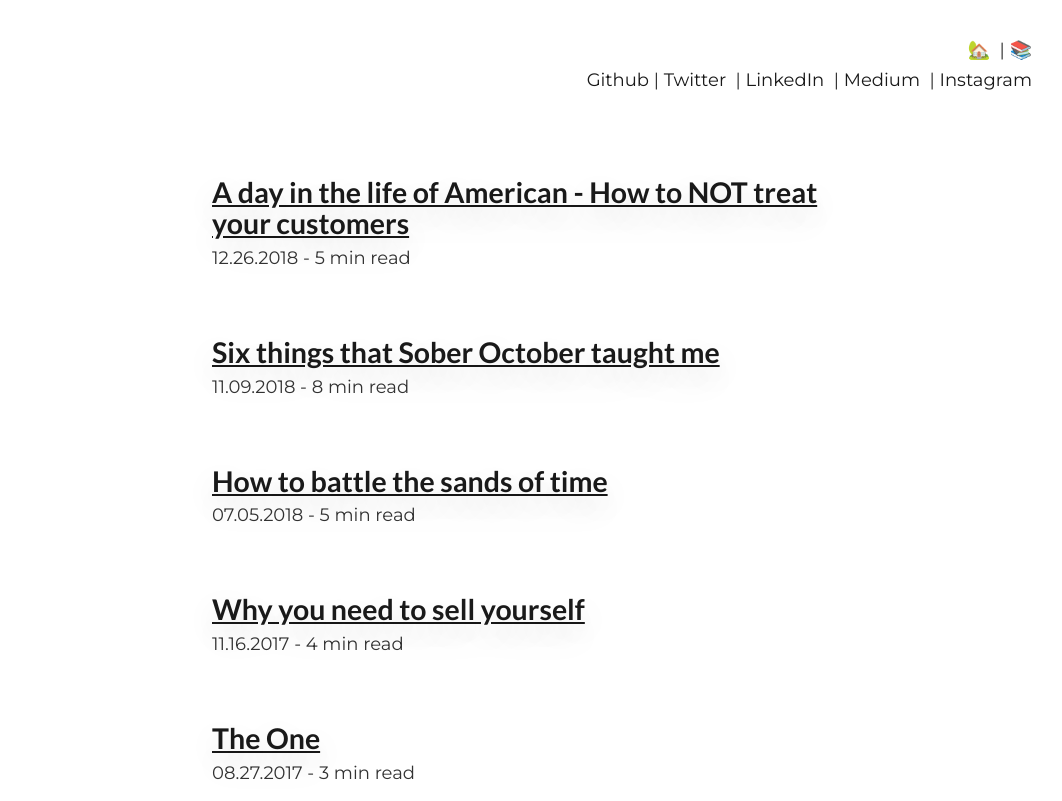
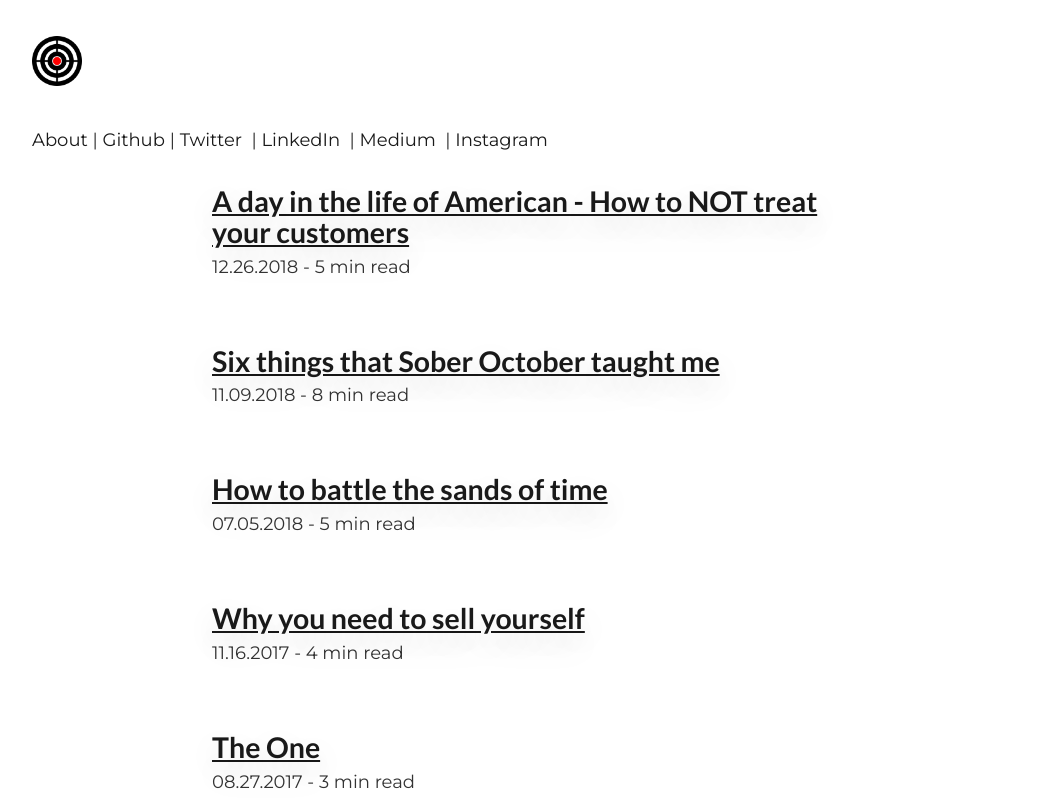
Before and after one commit to arjunrao87/arjunrao.co, a Gatsby site: page / in a window 1280 px wide. Shown: the top 801 px of the page, without its empty margins (108-1170 px from the left). Built offline with nearby package versions, Linux system fonts and the light colour scheme; Gatsby itself is replaced by a stand-in of ours; some packages are replaced by stand-ins of ours.

Commit message:
Updating nav bar ➡️

```diff
--- a/src/components/Header.js
+++ b/src/components/Header.js
@@ -1,28 +1,54 @@
 import React from 'react';
 import PropTypes from 'prop-types';
 import styled from 'styled-components';
+import { withPrefix } from 'gatsby';
 
 const Wrapper = styled.header`
   grid-column: 1 / -1;
   margin-left: -1rem;
   margin-right: -1rem;
-  padding: 2rem 2rem 6rem 2rem;
+  padding: 2rem 2rem 1.5rem 2rem;
 `;
 
-const Content = styled.div`
+const LeftContent = styled.div`
   max-width: 1000px;
   margin: 0 auto;
-  text-align: right;
 `;
 
-const Header = ({children }) => (
+const Header = () => (
   <Wrapper>
-    <Content>{children}</Content>
+    <LeftContent>
+      <a title="Home" href="/">
+        <img width="5%" src={withPrefix('/social/logo.png')} alt="Home" />
+      </a>
+      <br />
+      <a title="About" href="/">
+        About
+      </a>
+      &nbsp;|{' '}
+      <a title="Github" href="https://github.com/arjunrao87/">
+        Github
+      </a>
+      &nbsp;|{' '}
+      <a title="Twitter" href="https://mobile.twitter.com/raoarjun/">
+        Twitter
+      </a>
+      &nbsp; |{' '}
+      <a title="LinkedIn" href="https://linkedin.com/in/arjunrao87/">
+        LinkedIn
+      </a>
+      &nbsp; |{' '}
+      <a title="Medium" href="https://medium.com/@arjunrao87/">
+        Medium
+      </a>
+      &nbsp; |{' '}
+      <a title="Instagram" href="https://instagram.com/raoarjun/">
+        Instagram
+      </a>
+      <br />
+      <br />
+    </LeftContent>
   </Wrapper>
 );
 
 export default Header;
-
-Header.propTypes = {
-  children: PropTypes.oneOfType([PropTypes.array, PropTypes.node]).isRequired,
-};
--- a/src/components/Layout.js
+++ b/src/components/Layout.js
@@ -2,7 +2,7 @@
 
 import React from 'react';
 import PropTypes from 'prop-types';
-import { StaticQuery, graphql, Link } from 'gatsby';
+import { StaticQuery, graphql } from 'gatsby';
 import styled, { ThemeProvider, createGlobalStyle } from 'styled-components';
 import { SEO, Header } from 'components';
 import theme from '../../config/Theme';
@@ -86,38 +86,7 @@ const Layout = ({ children }) => (
         <React.Fragment>
           <SEO />
           <GlobalStyle />
-          <Header>
-            <div>
-              &nbsp;{' '}
-              <Link title="Home" to="/">
-                🏡
-              </Link>
-              &nbsp; |{' '}
-              <Link title="Projects" to="/projects/">
-                📚
-              </Link>
-            </div>
-            &nbsp;{' '}
-            <a title="Github" href="https://github.com/arjunrao87/">
-              Github
-            </a>
-            &nbsp;|{' '}
-            <a title="Twitter" href="https://mobile.twitter.com/raoarjun/">
-              Twitter
-            </a>
-            &nbsp; |{' '}
-            <a title="LinkedIn" href="https://linkedin.com/in/arjunrao87/">
-              LinkedIn
-            </a>
-            &nbsp; |{' '}
-            <a title="Medium" href="https://medium.com/@arjunrao87/">
-              Medium
-            </a>
-            &nbsp; |{' '}
-            <a title="Instagram" href="https://instagram.com/raoarjun/">
-              Instagram
-            </a>
-          </Header>
+          <Header />
           {children}
           <Footer>
             &copy; 2018 - Arjun Rao <br />
```
Also changed, not shown: src/logo.png (added). Lines whose indentation alone changed are shown as unchanged.
